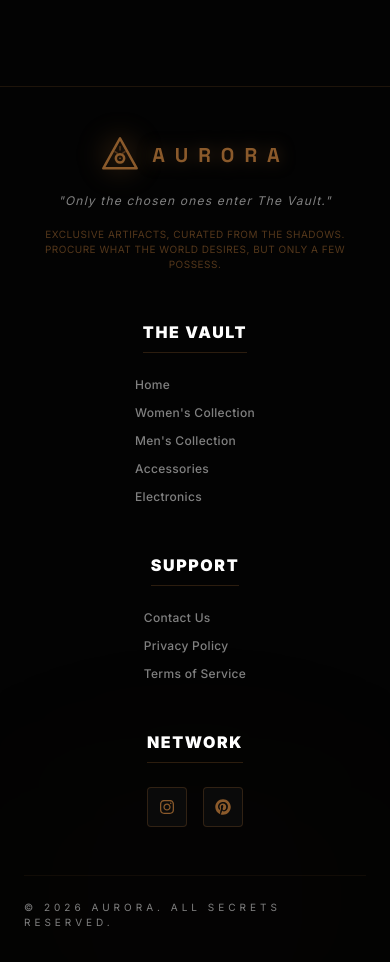
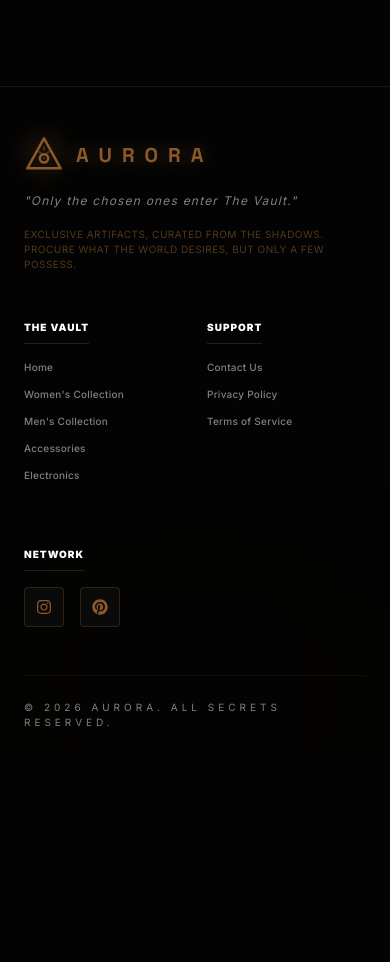
Before and after one commit to nayakom/aurora-vault666, a Next.js app: page /terms in a window 390 px wide. Shown: the part 1320-2282 px from the top of the page. After the commit the page ends 2082 px from the top, so only its background shows below. Built offline with nearby package versions, Linux system fonts and the light colour scheme.

Commit message:
Improve mobile footer layout

```diff
--- a/components/layout/Footer.tsx
+++ b/components/layout/Footer.tsx
@@ -15,11 +15,11 @@ const Footer: React.FC<FooterProps> = ({ compact = false }) => {
 
       <div className="max-w-7xl mx-auto px-6 relative z-10">
         {!compact && (
-          <div className="grid grid-cols-1 md:grid-cols-2 lg:grid-cols-4 gap-12 lg:gap-8 mb-12 justify-items-center md:justify-items-start">
+          <div className="grid grid-cols-2 lg:grid-cols-4 gap-x-6 gap-y-12 lg:gap-8 mb-12 justify-items-start">
 
             {/* Brand Section */}
-            <div className="flex flex-col items-center md:items-start text-center md:text-left">
-              <Logo className="mb-4 scale-100 origin-center md:origin-left" />
+            <div className="col-span-2 lg:col-span-1 flex flex-col items-start text-left">
+              <Logo className="mb-4 scale-100 origin-left" />
               <p className="text-[#808080] text-xs tracking-widest leading-relaxed mb-4 italic">
                 "Only the chosen ones enter The Vault."
               </p>
@@ -29,9 +29,9 @@ const Footer: React.FC<FooterProps> = ({ compact = false }) => {
             </div>
 
             {/* Categories */}
-            <div className="flex flex-col items-center md:items-start w-full">
-              <h4 className="text-white font-black uppercase tracking-widest mb-6 border-b border-[#8B5A2B]/30 pb-2 inline-block">The Vault</h4>
-              <ul className="flex flex-col gap-3 text-[#808080] text-xs font-medium tracking-wide">
+            <div className="col-span-1 flex flex-col items-start w-full">
+              <h4 className="text-white font-black uppercase tracking-widest text-[10px] md:text-xs mb-4 md:mb-6 border-b border-[#8B5A2B]/30 pb-2 inline-block">The Vault</h4>
+              <ul className="flex flex-col gap-3 text-[#808080] text-[10px] md:text-xs font-medium tracking-wide">
                 <li><Link href="/" className="hover:text-[#D2B48C] transition-colors relative group">Home<span className="absolute -bottom-1 left-0 w-0 h-[1px] bg-[#D2B48C] transition-all group-hover:w-full"></span></Link></li>
                 <li><Link href="/?category=Women" className="hover:text-[#D2B48C] transition-colors relative group">Women's Collection<span className="absolute -bottom-1 left-0 w-0 h-[1px] bg-[#D2B48C] transition-all group-hover:w-full"></span></Link></li>
                 <li><Link href="/?category=Men" className="hover:text-[#D2B48C] transition-colors relative group">Men's Collection<span className="absolute -bottom-1 left-0 w-0 h-[1px] bg-[#D2B48C] transition-all group-hover:w-full"></span></Link></li>
@@ -41,9 +41,9 @@ const Footer: React.FC<FooterProps> = ({ compact = false }) => {
             </div>
 
             {/* Support / Legal */}
-            <div className="flex flex-col items-center md:items-start w-full">
-              <h4 className="text-white font-black uppercase tracking-widest mb-6 border-b border-[#8B5A2B]/30 pb-2 inline-block">Support</h4>
-              <ul className="flex flex-col gap-3 text-[#808080] text-xs font-medium tracking-wide">
+            <div className="col-span-1 flex flex-col items-start w-full">
+              <h4 className="text-white font-black uppercase tracking-widest text-[10px] md:text-xs mb-4 md:mb-6 border-b border-[#8B5A2B]/30 pb-2 inline-block">Support</h4>
+              <ul className="flex flex-col gap-3 text-[#808080] text-[10px] md:text-xs font-medium tracking-wide">
                 <li><a href="mailto:aurorasociety666@gmail.com" className="hover:text-[#D2B48C] transition-colors relative group">Contact Us<span className="absolute -bottom-1 left-0 w-0 h-[1px] bg-[#D2B48C] transition-all group-hover:w-full"></span></a></li>
                 <li><Link href="/privacy" className="hover:text-[#D2B48C] transition-colors relative group">Privacy Policy<span className="absolute -bottom-1 left-0 w-0 h-[1px] bg-[#D2B48C] transition-all group-hover:w-full"></span></Link></li>
                 <li><Link href="/terms" className="hover:text-[#D2B48C] transition-colors relative group">Terms of Service<span className="absolute -bottom-1 left-0 w-0 h-[1px] bg-[#D2B48C] transition-all group-hover:w-full"></span></Link></li>
@@ -51,8 +51,8 @@ const Footer: React.FC<FooterProps> = ({ compact = false }) => {
             </div>
 
             {/* Social */}
-            <div className="flex flex-col items-center md:items-start w-full">
-              <h4 className="text-white font-black uppercase tracking-widest mb-6 border-b border-[#8B5A2B]/30 pb-2 inline-block">Network</h4>
+            <div className="col-span-2 lg:col-span-1 flex flex-col items-start w-full mt-4 lg:mt-0">
+              <h4 className="text-white font-black uppercase tracking-widest text-[10px] md:text-xs mb-4 md:mb-6 border-b border-[#8B5A2B]/30 pb-2 inline-block">Network</h4>
               <div className="flex gap-4">
                 <a href="#" className="w-10 h-10 flex items-center justify-center rounded-sm bg-[#0a0a0a] border border-[#8B5A2B]/30 text-[#8B5A2B] hover:bg-[#D2B48C] hover:border-[#D2B48C] hover:shadow-[0_0_15px_rgba(210,180,140,0.3)] transition-all transform hover:-translate-y-1">
                   <FaInstagram size={16} />
```
